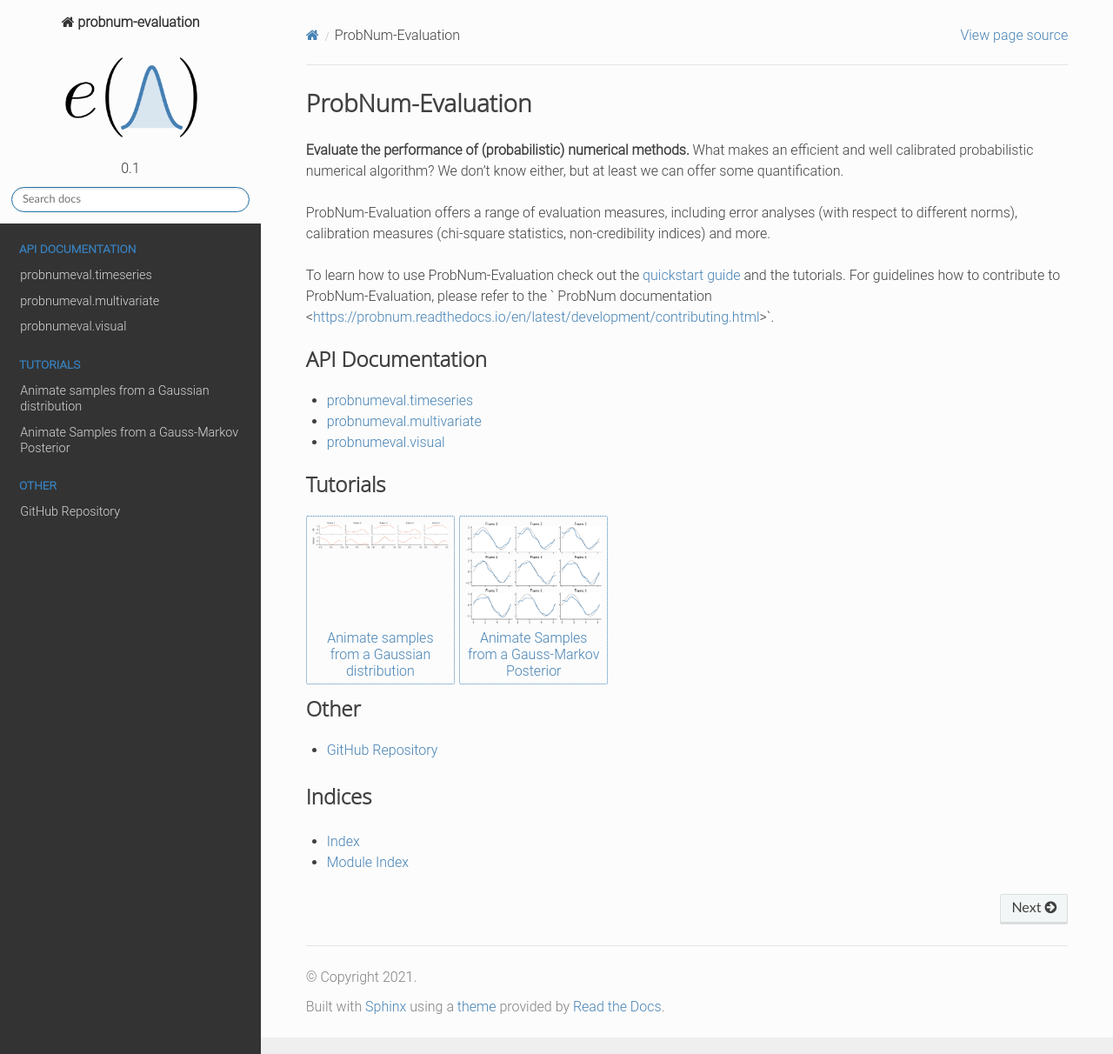
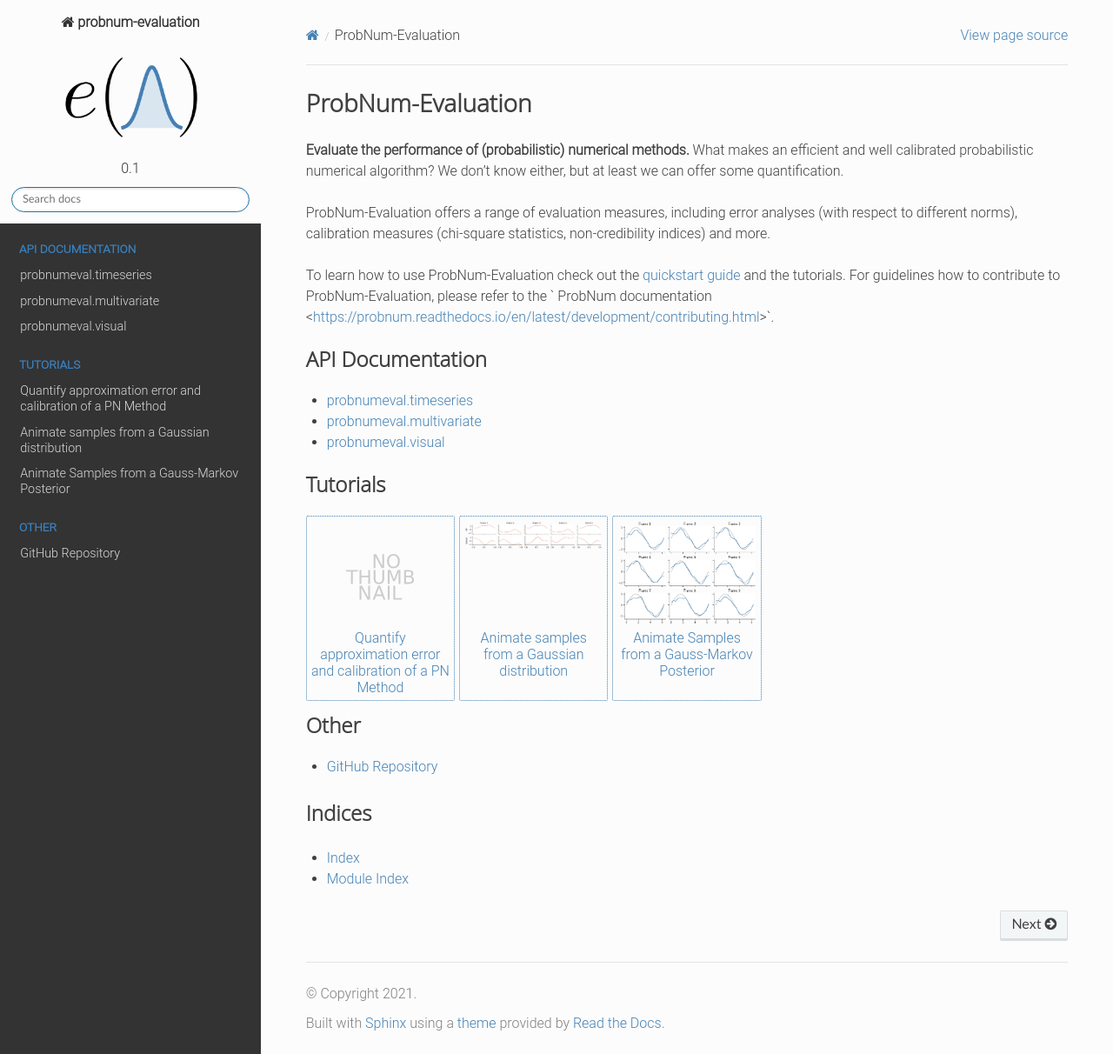
Before and after one commit to probabilistic-numerics/probnum-evaluation, a Sphinx documentation site: the page built from docs/source/index.rst, in a window 1280 px wide and 1212 px high. Shown: the whole window at 87% size. Built offline with Sphinx 7.4.7 and the Read the Docs theme 2.0.0, drawn with Linux system fonts in a browser that asks for light colours; pages that are not in the unit, such as notebooks, are missing from menus.

Commit message:
referenced the new notebook

```diff
--- a/docs/source/index.rst
+++ b/docs/source/index.rst
@@ -27,6 +27,7 @@ For guidelines how to contribute to ProbNum-Evaluation, please refer to the ` Pr
    :maxdepth: 1
    :caption: Tutorials
 
+   tutorials/measure_error_and_calibration
    tutorials/animate_gaussian_distributions
    tutorials/animate_gauss_markov_posterior
 
```
